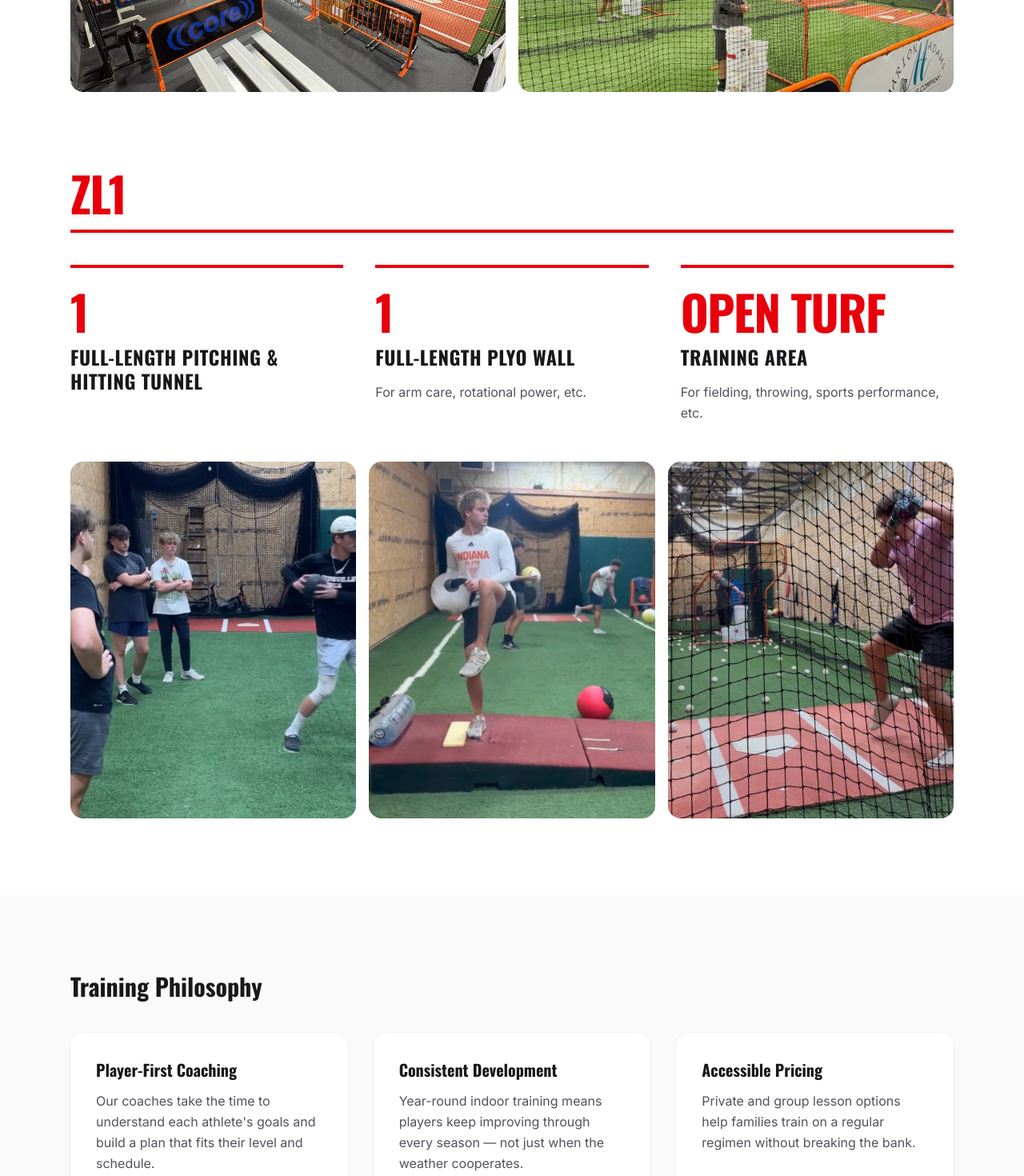
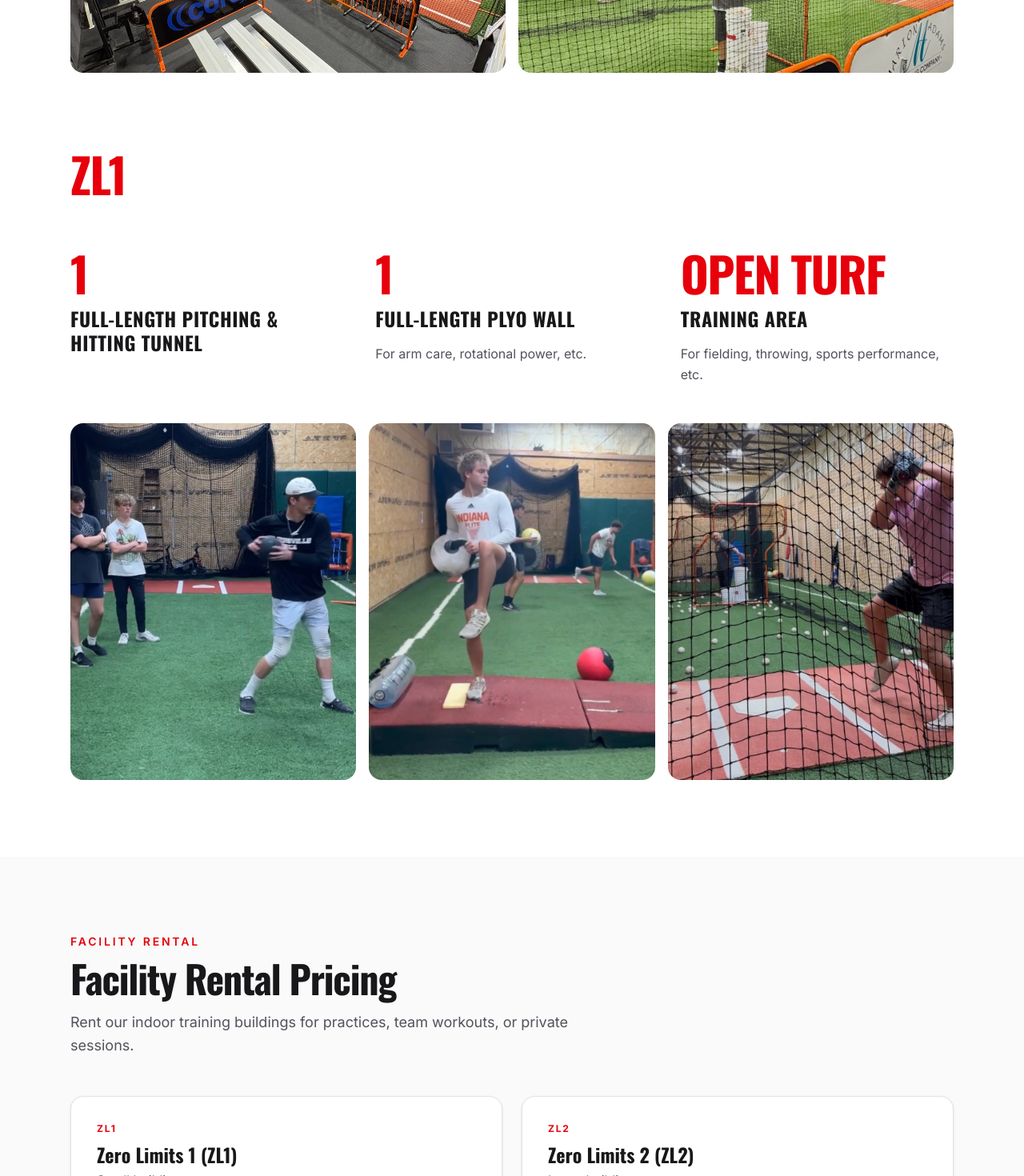
Before and after one commit to darnold5000/zerolimits, a Next.js app: page /our-facilities in a window 1280 px wide. Shown: the part 1330-2800 px from the top of the page at 80% size. Built offline with nearby package versions, Linux system fonts and the light colour scheme.

Commit message:
update flow

```diff
--- a/src/app/our-facilities/page.tsx
+++ b/src/app/our-facilities/page.tsx
@@ -26,45 +26,6 @@ export default function OurFacilitiesPage() {
 
       <FacilityShowcase />
 
-      <section className="bg-zinc-50 py-20 sm:py-24">
-        <div className="mx-auto max-w-6xl px-4 sm:px-6">
-          <h2 className="font-display text-3xl font-bold text-zinc-900">Training Philosophy</h2>
-          <div className="mt-10 grid gap-8 md:grid-cols-3">
-            {[
-              {
-                title: "Player-First Coaching",
-                body: "Our coaches take the time to understand each athlete's goals and build a plan that fits their level and schedule.",
-              },
-              {
-                title: "Consistent Development",
-                body: "Year-round indoor training means players keep improving through every season — not just when the weather cooperates.",
-              },
-              {
-                title: "Accessible Pricing",
-                body: "Private and group lesson options help families train on a regular regimen without breaking the bank.",
-              },
-            ].map((item) => (
-              <div key={item.title} className="rounded-2xl bg-white p-8 shadow-sm">
-                <h3 className="font-display text-xl font-bold text-zinc-900">{item.title}</h3>
-                <p className="mt-3 leading-relaxed text-zinc-600">{item.body}</p>
-              </div>
-            ))}
-          </div>
-        </div>
-      </section>
-
-      <section className="py-20 sm:py-24">
-        <div className="mx-auto max-w-6xl px-4 sm:px-6">
-          <h2 className="font-display text-3xl font-bold text-zinc-900">Who We Serve</h2>
-          <p className="mt-4 max-w-3xl text-lg leading-relaxed text-zinc-600">
-            Zero Limits Baseball works with players of all ages and abilities —
-            youth athletes learning the fundamentals, high school players sharpening
-            their skills, and anyone serious about getting better at hitting,
-            pitching, catching, or fielding.
-          </p>
-        </div>
-      </section>
-
       <FacilityRental />
 
       <PageCTA />
--- a/src/app/page.tsx
+++ b/src/app/page.tsx
@@ -74,6 +74,47 @@ export default function HomePage() {
         </div>
       </section>
 
+      <section className="bg-white py-20 sm:py-24">
+        <div className="mx-auto max-w-6xl px-4 sm:px-6">
+          <h2 className="font-display text-3xl font-bold text-zinc-900 sm:text-4xl">
+            Training Philosophy
+          </h2>
+          <div className="mt-10 grid gap-8 md:grid-cols-3">
+            {[
+              {
+                title: "Player-First Coaching",
+                body: "Our coaches take the time to understand each athlete's goals and build a plan that fits their level and schedule.",
+              },
+              {
+                title: "Consistent Development",
+                body: "Year-round indoor training means players keep improving through every season — not just when the weather cooperates.",
+              },
+              {
+                title: "Accessible Pricing",
+                body: "Private and group lesson options help families train on a regular regimen without breaking the bank.",
+              },
+            ].map((item) => (
+              <div key={item.title} className="rounded-2xl border border-zinc-200 bg-zinc-50 p-8">
+                <h3 className="font-display text-xl font-bold text-zinc-900">{item.title}</h3>
+                <p className="mt-3 leading-relaxed text-zinc-600">{item.body}</p>
+              </div>
+            ))}
+          </div>
+        </div>
+      </section>
+
+      <section className="bg-zinc-50 py-20 sm:py-24">
+        <div className="mx-auto max-w-6xl px-4 sm:px-6">
+          <h2 className="font-display text-3xl font-bold text-zinc-900 sm:text-4xl">Who We Serve</h2>
+          <p className="mt-4 max-w-3xl text-lg leading-relaxed text-zinc-600">
+            Zero Limits Baseball works with players of all ages and abilities —
+            youth athletes learning the fundamentals, high school players sharpening
+            their skills, and anyone serious about getting better at hitting,
+            pitching, catching, or fielding.
+          </p>
+        </div>
+      </section>
+
       <FacilityRental />
 
       <PageCTA />
--- a/src/components/FacilityShowcase.tsx
+++ b/src/components/FacilityShowcase.tsx
@@ -9,7 +9,7 @@ function FacilityFeatures({
   return (
     <div className="mt-10 grid gap-10 md:grid-cols-3 md:gap-6 lg:gap-10">
       {features.map((feature) => (
-        <article key={feature.title} className="border-t-4 border-red-600 pt-6">
+        <article key={feature.title} className="pt-2">
           <p className="font-display text-5xl font-bold uppercase leading-none tracking-tight text-red-600 sm:text-6xl md:text-5xl lg:text-6xl">
             {feature.stat}
           </p>
@@ -45,6 +45,11 @@ function FacilityImages({
               alt={image.alt}
               fill
               className="object-cover"
+              style={
+                "imagePosition" in image && image.imagePosition
+                  ? { objectPosition: image.imagePosition }
+                  : undefined
+              }
               sizes="(max-width: 640px) 100vw, 50vw"
             />
           </div>
@@ -65,6 +70,11 @@ function FacilityImages({
             alt={image.alt}
             fill
             className="object-cover"
+            style={
+              "imagePosition" in image && image.imagePosition
+                ? { objectPosition: image.imagePosition }
+                : undefined
+            }
             sizes="(max-width: 640px) 100vw, 33vw"
           />
         </div>
@@ -89,7 +99,7 @@ export default function FacilityShowcase() {
         <div className="mt-16 space-y-20 sm:space-y-24">
           {FACILITIES.map((facility) => (
             <div key={facility.id}>
-              <div className="border-b-4 border-red-600 pb-4">
+              <div className="pb-4">
                 <h3 className="font-display text-5xl font-bold uppercase tracking-tight text-red-600 sm:text-6xl">
                   {facility.name}
                 </h3>
--- a/src/lib/content.ts
+++ b/src/lib/content.ts
@@ -167,6 +167,7 @@ export const FACILITIES = [
       {
         src: "/images/facility/zl1-group-training.jpg",
         alt: "Group training session at Zero Limits Baseball ZL1",
+        imagePosition: "72% center",
       },
       {
         src: "/images/facility/zl1-pitching.jpg",
```
